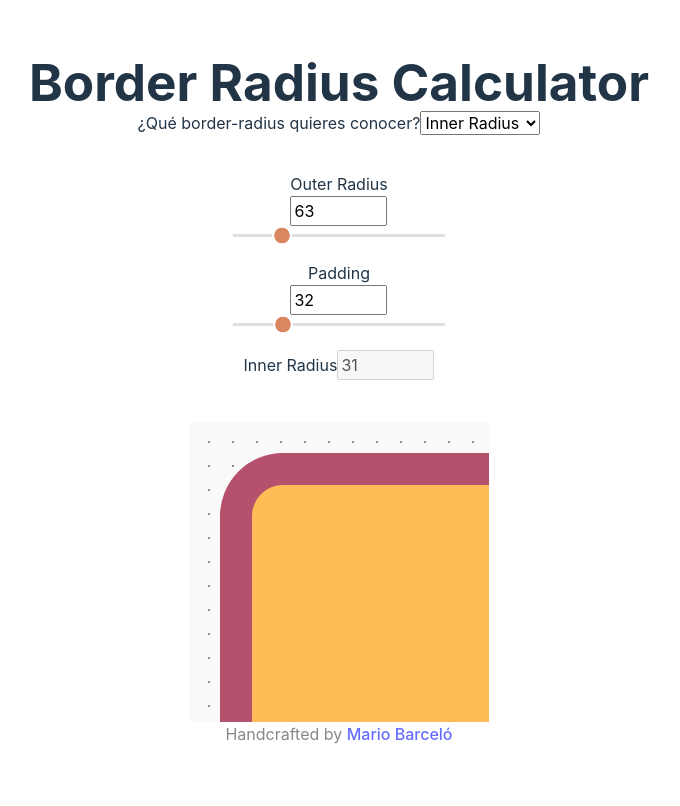
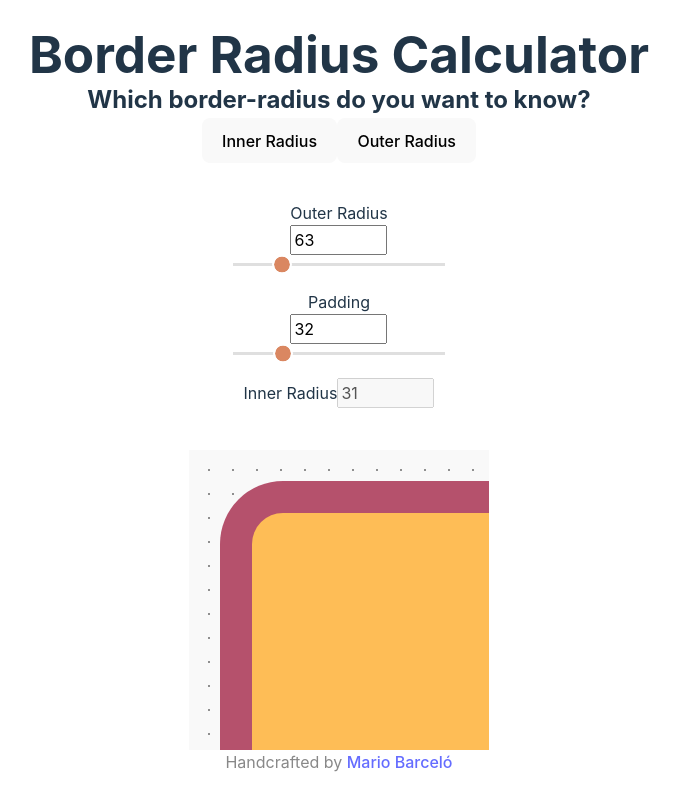
Before and after one commit to mariobarcelo/borderradiuscalculator, a React (Vite) app: page / in a window 1280 px wide. Shown: the whole page, without its empty margins (301-981 px from the left). Built offline with nearby package versions, Linux system fonts and the light colour scheme.

Commit message:
Initial setup to implement RadixUI

```diff
--- a/package.json
+++ b/package.json
@@ -10,6 +10,8 @@
     "preview": "vite preview"
   },
   "dependencies": {
+    "@radix-ui/react-slider": "^1.1.2",
+    "@radix-ui/react-tabs": "^1.0.4",
     "react": "^18.2.0",
     "react-dom": "^18.2.0"
   },
--- a/src/App.jsx
+++ b/src/App.jsx
@@ -1,36 +1,34 @@
-import React from 'react';
 import './App.css';
+import * as Tabs from '@radix-ui/react-tabs';
+
 import OuterRadiusCalculator from './components/OuterRadiusCalculator';
 import InnerRadiusCalculator from './components/InnerRadiusCalculator';
 
 function App() {
-	const [selectedRadius, setSelectedRadius] =
-		React.useState('inner-radius');
 	return (
 		<>
 			<h1>Border Radius Calculator</h1>
 
-			<div>
-				<label htmlFor='age-select'>
-					¿Qué border-radius quieres conocer?
-				</label>
+			<h2>Which border-radius do you want to know?</h2>
 
-				<select
-					id='age-select'
-					value={selectedRadius}
-					onChange={(event) => {
-						setSelectedRadius(event.target.value);
-					}}>
-					<option value='inner-radius'>Inner Radius</option>
-					<option value='outer-radius'>Outer Radius</option>
-				</select>
-			</div>
-
-			{selectedRadius === 'inner-radius' ? (
-				<InnerRadiusCalculator />
-			) : (
-				<OuterRadiusCalculator />
-			)}
+			<Tabs.Root defaultValue='tab1'>
+				<Tabs.List
+					className='TabsList'
+					aria-label='Select which border-radius you want to know'>
+					<Tabs.Trigger className='TabsTrigger' value='tab1'>
+						Inner Radius
+					</Tabs.Trigger>
+					<Tabs.Trigger className='TabsTrigger' value='tab2'>
+						Outer Radius
+					</Tabs.Trigger>
+				</Tabs.List>
+				<Tabs.Content className='TabsContent' value='tab1'>
+					<InnerRadiusCalculator />
+				</Tabs.Content>
+				<Tabs.Content className='TabsContent' value='tab2'>
+					<OuterRadiusCalculator />
+				</Tabs.Content>
+			</Tabs.Root>
 
 			<p className='credits'>
 				Handcrafted by{' '}
--- a/src/components/InnerRadiusCalculator/InnerRadiusCalculator.jsx
+++ b/src/components/InnerRadiusCalculator/InnerRadiusCalculator.jsx
@@ -1,4 +1,6 @@
 import React from 'react';
+import styles from './InnerRadiusCalculator.module.css';
+import Slider from '../Slider';
 
 function InnerRadiusCalculator() {
 	const [outerRadius, setOuterRadius] = React.useState(63);
--- a/src/components/OuterRadiusCalculator/OuterRadiusCalculator.jsx
+++ b/src/components/OuterRadiusCalculator/OuterRadiusCalculator.jsx
@@ -1,4 +1,5 @@
 import React from 'react';
+import styles from './OuterRadiusCalculator.module.css';
 
 function OuterRadiusCalculator() {
 	const [outerRadius, setOuterRadius] = React.useState(63);
--- /dev/null
+++ b/src/components/Slider/Slider.jsx
@@ -0,0 +1,24 @@
+import React from 'react';
+import styles from './Slider.module.css';
+
+import * as RadixSlider from '@radix-ui/react-slider';
+
+function Slider() {
+	return (
+		<RadixSlider.Root
+			className={styles.SliderRoot}
+			defaultValue={[50]}
+			max={100}
+			step={1}>
+			<RadixSlider.Track className={styles.SliderTrack}>
+				<RadixSlider.Range className={styles.SliderRange} />
+			</RadixSlider.Track>
+			<RadixSlider.Thumb
+				className={styles.SliderThumb}
+				aria-label='Volume'
+			/>
+		</RadixSlider.Root>
+	);
+}
+
+export default Slider;
--- /dev/null
+++ b/src/components/Slider/Slider.module.css
@@ -0,0 +1,41 @@
+.SliderRoot {
+	position: relative;
+	display: flex;
+	align-items: center;
+	user-select: none;
+	touch-action: none;
+	width: 200px;
+	height: 20px;
+}
+
+.SliderTrack {
+	/* background-color: var(--blackA10); */
+	background-color: rgba(0, 0, 0, 0.48);
+	position: relative;
+	flex-grow: 1;
+	border-radius: 9999px;
+	height: 3px;
+}
+
+.SliderRange {
+	position: absolute;
+	background-color: white;
+	border-radius: 9999px;
+	height: 100%;
+}
+
+.SliderThumb {
+	display: block;
+	width: 20px;
+	height: 20px;
+	background-color: white;
+	box-shadow: 0 2px 10px rgba(0, 0, 0, 0.48);
+	border-radius: 10px;
+}
+.SliderThumb:hover {
+	background-color: violet;
+}
+.SliderThumb:focus {
+	outline: none;
+	box-shadow: 0 0 0 5px rgba(0, 0, 0, 0.48);
+}
--- /dev/null
+++ b/src/components/Slider/index.js
@@ -0,0 +1,2 @@
+export * from './Slider.jsx';
+export { default } from './Slider.jsx';
```
Also changed, not shown: src/components/InnerRadiusCalculator/InnerRadiusCalculator.module.css (added), src/components/OuterRadiusCalculator/OuterRadiusCalculator.module.css (added), 1 other file (tests, documents, lock files or other folders).
